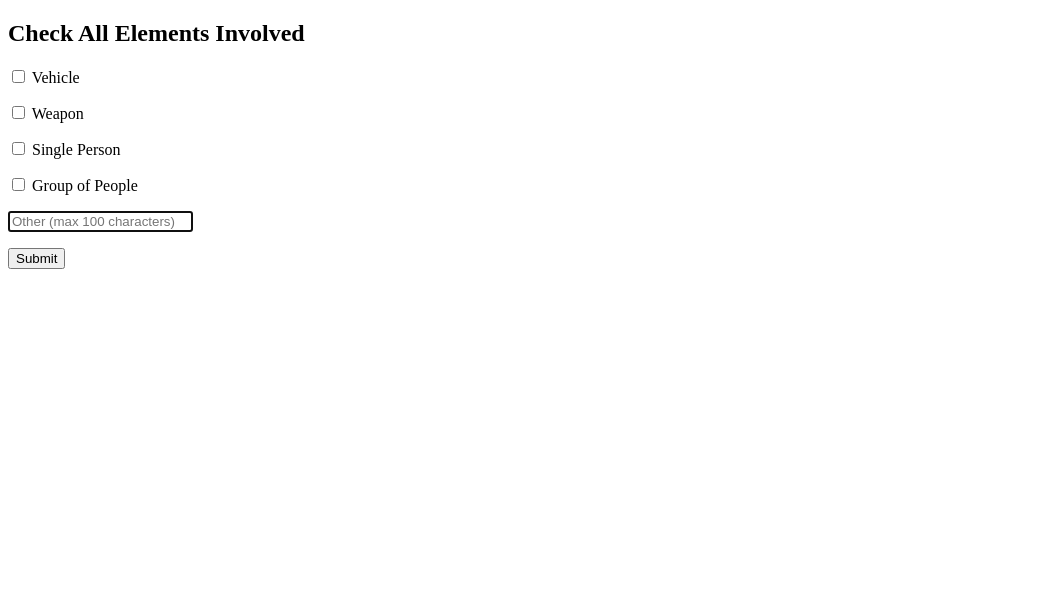
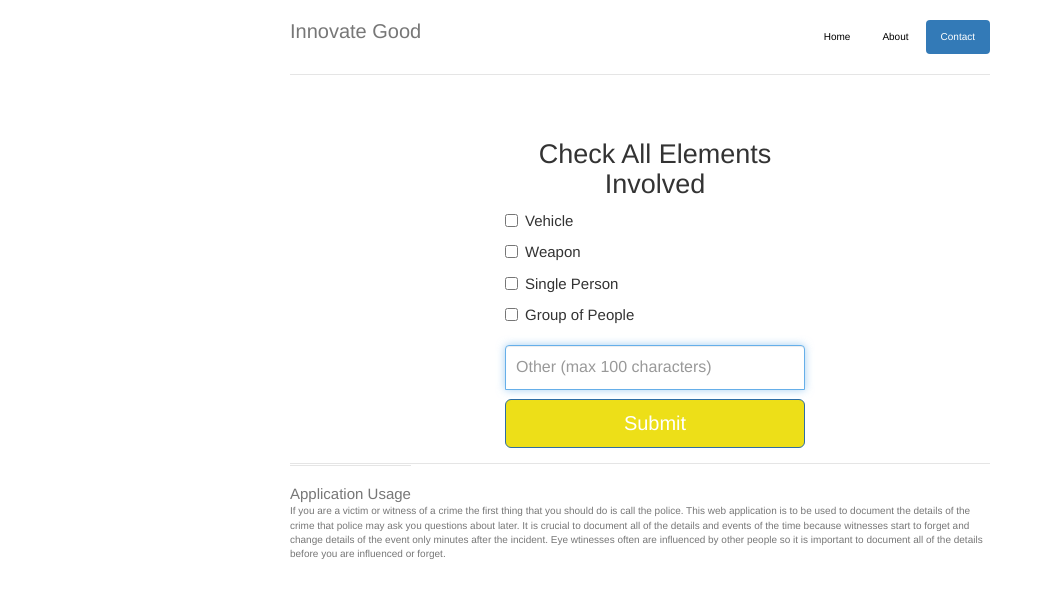
Before and after one commit to umbcWatchDawg/innovate-good-2017, a Django app: template myproject/templates/watchdawg/elements.html in a window 1280 px wide. Shown: the top 598 px of the page, without its empty margins (0-1045 px from the left). Run offline with Django 3.2, Linux system fonts and the light colour scheme; the template is opened without the code that fills it, so the values that code supplies are empty; parts of the project's set-up code (start-up, migrations or seed data) failed here and were passed over; some libraries are stand-ins or nearby versions.

Commit message:
Updated format to include format w/o header and footer

```diff
--- a/myproject/static/css/report.css
+++ b/myproject/static/css/report.css
@@ -2,6 +2,45 @@
 body {
   padding-top: 20px;
   padding-bottom: 20px;
+}
+.form-signin {
+  max-width: 330px;
+  padding: 15px;
+  margin: 0 auto;
+}
+.form-signin .form-signin-heading{
+	text-align: center;
+	font-size: 27px;
+}
+
+.form-signin .checkbox {
+  margin-bottom: 10px;
+}
+.form-signin .checkbox {
+  font-weight: normal;
+  font-size: 15px;
+}
+.form-signin .form-control {
+  position: relative;
+  height: auto;
+  -webkit-box-sizing: border-box;
+     -moz-box-sizing: border-box;
+          box-sizing: border-box;
+  padding: 10px;
+  font-size: 16px;
+}
+.form-signin .form-control:focus {
+  z-index: 2;
+}
+.form-signin input[type="crime"] {
+  margin-bottom: -1px;
+  border-bottom-right-radius: 0;
+  border-bottom-left-radius: 0;
+}
+.form-signin .btn {
+  padding: 10px 25px;
+  background-color:#eddf18;
+  font-size: 20px;
 }
 
 /* Everything but the jumbotron gets side spacing for mobile first views */
@@ -26,6 +65,13 @@ body {
   margin-bottom: 0;
   /*line-height: 40px;*/
   font-size: 20px;
+}
+.header h1 {
+  text-align: center;
+  margin-top: 0;
+  margin-bottom: 0;
+  /*line-height: 40px;*/
+  font-size: 10px;
 }
 
 .header h2 {
@@ -68,12 +114,14 @@ body {
 
 /* Main marketing message and sign up button */
 .jumbotron {
-	text-align: center;
+  text-align: center;
   border-bottom: 1px solid #e5e5e5;
 }
 
 .jumbotron j1{
   /*border-bottom: 1px solid #e5e5e5;*/
+    text-align: center;
+  border-bottom: 1px solid #e5e5e5;
   font-size: 16px;
   }
 .jumbotron j2{
--- a/myproject/templates/watchdawg/elements.html
+++ b/myproject/templates/watchdawg/elements.html
@@ -1,8 +1,5 @@
-<!DOCTYPE html>
-<html lang="en">
-
-  <body>
-
+{% extends "layout.html" %}
+{% block body %}
     <div class="container">
 
       <form class="form-signin">
@@ -25,5 +22,4 @@
       </form>
 
     </div> <!-- /container -->
-  </body>
-</html>
+{% endblock %}
--- a/myproject/templates/watchdawg/layout.html
+++ b/myproject/templates/watchdawg/layout.html
@@ -1,7 +1,63 @@
 <!DOCTYPE html>
 <html lang="en">
 
-<link href="header.html" rel="stylesheet">
+<head>
+	<link rel "stylesheet" href="report.css" />
+	<meta charset="utf-8">
+    <meta http-equiv="X-UA-Compatible" content="IE=edge">
+    <meta name="viewport" content="width=device-width, initial-scale=1">
+    <!-- The above 3 meta tags *must* come first in the head; any other head content must come *after* these tags -->
+    <meta name="description" content="">
+    <meta name="author" content="">
+    <link rel="icon" href="../../static/img/favicon.ico">
 
+    <!-- Bootstrap core CSS -->
+    <link href="https://maxcdn.bootstrapcdn.com/bootstrap/3.3.7/css/bootstrap.min.css" rel="stylesheet">
 
-<link href="footer.html" rel="stylesheet">
+    <!-- IE10 viewport hack for Surface/desktop Windows 8 bug -->
+    <link href="../../static/css/ie10-viewport-bug-workaround.css" rel="stylesheet">
+
+    <!-- Custom styles for this template -->
+    <link href="../../static/css/report.css" rel="stylesheet">
+
+    <!-- Just for debugging purposes. Don't actually copy these 2 lines! -->
+    <!--[if lt IE 9]><script src="../../assets/js/ie8-responsive-file-warning.js"></script><![endif]-->
+    <script src="../../static/js/ie-emulation-modes-warning.js"></script>
+
+	<!-- IE10 viewport hack for Surface/desktop Windows 8 bug -->
+    <script src="../../static/js/ie10-viewport-bug-workaround.js"></script>
+
+    <!-- HTML5 shim and Respond.js for IE8 support of HTML5 elements and media queries -->
+    <!--[if lt IE 9]>
+      <script src="https://oss.maxcdn.com/html5shiv/3.7.3/html5shiv.min.js"></script>
+      <script src="https://oss.maxcdn.com/respond/1.4.2/respond.min.js"></script>
+    <![endif]-->
+    <div class="container">
+      <div class="header clearfix">
+        <nav>
+          <ul class="nav nav-pills pull-right">
+		  <!--{{if webpage active}-->
+            <li role="presentation" ><a href="#">Home</a></li>
+			<!--{else}-->
+            <li role="presentation" ><a href="#">About</a></li>
+            <li role="presentation" class="active"><a href="#">Contact</a></li>
+          </ul>
+        </nav>
+        <h3 class="text-muted">Innovate Good</h3>
+      </div>
+	<title>{% block title %}UMBC Wathc Dawg{% endblock %}</title>
+</head>
+
+<body>
+ <div id="body">
+        {% block body %}
+		{% endblock %}
+	</div>
+ <div id = "footer">
+	 <footer class="footer">
+	  <f1>Application Usage</f1>
+          <p>If you are a victim or witness of a crime the first thing that you should do is call the police.  This web application is to be used to document the details of the crime that police may ask you questions about later. It is crucial to document all of the details and events of the time because witnesses start to forget and change details of the event only minutes after the incident.  Eye wtinesses often are influenced by other people so it is important to document all of the details before you are influenced or forget.</p>
+      </footer>
+	</div>
+</body>
+</html>
```
Also changed, not shown: myproject/templates/watchdawg/about.html (+3 -7 lines), myproject/templates/watchdawg/contact.html (+3 -5 lines), myproject/templates/watchdawg/report.html (+3 -7 lines), myproject/templates/watchdawg/signIn.html (+3 -6 lines), myproject/templates/watchdawg/typeCrime.html (+3 -8 lines), myproject/templates/watchdawg/vicWit.html (+3 -8 lines).
